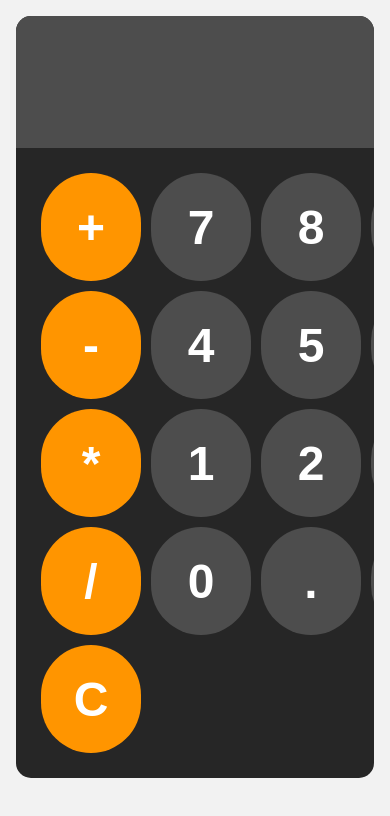
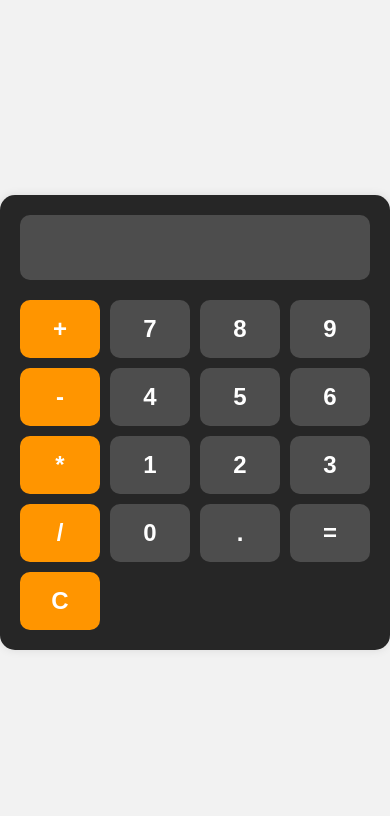
Before and after one commit to davidwagura/Calculator, a plain HTML site: page index.html in a window 390 px wide. Drawn offline with nearby package versions, Linux system fonts and the light colour scheme.

Commit message:
Add responsiveness

```diff
--- a/style.css
+++ b/style.css
@@ -1,10 +1,47 @@
-button {
+body {
 
-    width: 100px;
+    margin: 0;
 
-    height: 108px;
+    display: flex;
 
-    border-radius: 50px;
+    justify-content: center;
+
+    align-items: center;
+
+    height: 100vh;
+
+    background-color: hsl(0, 0%, 95%);
+
+    font-family: Arial, sans-serif;
+
+}
+
+#calculator {
+
+    background-color: hsl(0, 0%, 15%);
+
+    border-radius: 15px;
+
+    max-width: 90%;
+
+    width: 100%;
+
+    overflow: hidden;
+
+    padding: 20px;
+
+    box-shadow: 0 0 10px rgba(0, 0, 0, 0.1);
+}
+
+#display {
+
+    width: 100%;
+
+    padding: 10px;
+
+    font-size: 2.5rem;
+
+    text-align: left;
 
     border: none;
 
@@ -12,11 +49,11 @@ button {
 
     color: white;
 
-    font-size: 3rem;
+    box-sizing: border-box;
 
-    font-weight: bold;
+    border-radius: 10px;
 
-    cursor: pointer;
+    margin-bottom: 20px;
 }
 
 #keys {
@@ -27,53 +64,31 @@ button {
 
     gap: 10px;
 
-    padding: 25px;
 }
 
-#calculator {
-
-    font-family: Arial, sans-serif;
-
-    background-color: hsl(0, 0%, 15%);
-
-    border-radius: 15px;
-
-    max-width: 500px;
-
-    overflow: hidden;
-}
-
-#display {
-
+button {
     width: 100%;
 
-    padding: 20px;
+    padding: 15px;
 
-    font-size: 5rem;
-
-    text-align: left;
+    border-radius: 10px;
 
     border: none;
 
     background-color: hsl(0, 0%, 30%);
 
-}
+    color: white;
 
-body {
+    font-size: 1.5rem;
 
-    margin: 0;
+    font-weight: bold;
 
-    display: flex;
+    cursor: pointer;
 
-    justify-content: center;
+    box-sizing: border-box;
 
-    align-items: center;
+    transition: background-color 0.3s;
 
-    height: screen;
-
-    margin: 1rem;
-
-    background-color: hsl(0, 0%, 95%);
 }
 
 button:hover {
@@ -105,3 +120,44 @@ button:active {
     background-color: hsl(35, 100%, 75%);
 
 }
+
+@media (min-width: 600px) {
+
+    #calculator {
+
+        max-width: 400px;
+    }
+
+    #display {
+
+        font-size: 3rem;
+
+    }
+
+    button {
+
+        font-size: 2rem;
+    }
+}
+
+@media (min-width: 768px) {
+
+    #calculator {
+
+        max-width: 500px;
+
+    }
+
+    #display {
+
+        font-size: 4rem;
+
+    }
+
+    button {
+
+        font-size: 2.5rem;
+
+    }
+
+}
```
